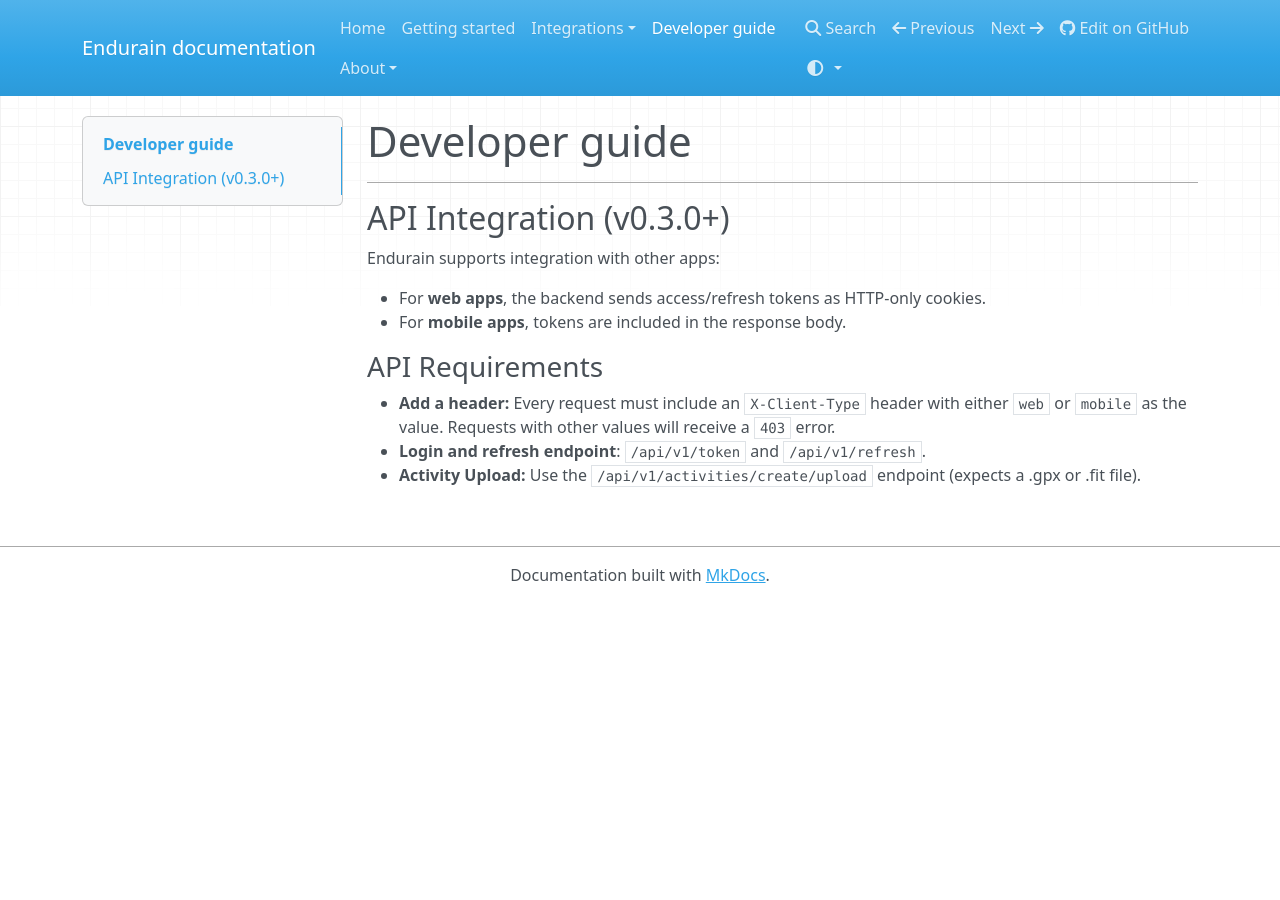
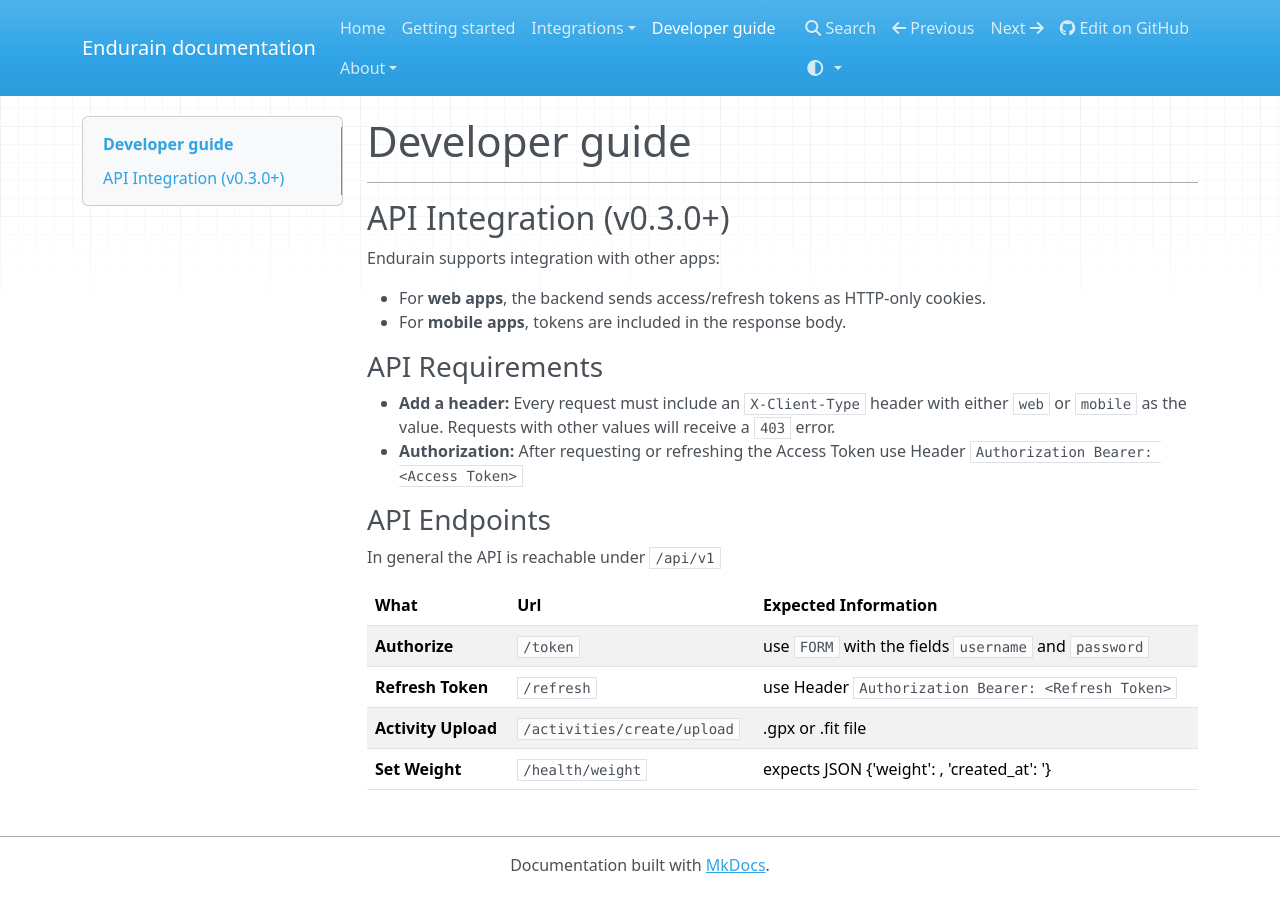
Before and after one commit to joaovitoriasilva/endurain, an MkDocs documentation site: the page built from docs/developer-guide.md, in a window 1280 px wide. Built offline with MkDocs 1.6.1, drawn with Linux system fonts in a browser that asks for light colours; nearby versions of some CDN libraries.

Commit message:
Update developer-guide.md
Some more information for API Usage

```diff
--- a/docs/developer-guide.md
+++ b/docs/developer-guide.md
@@ -12,5 +12,14 @@
 ### API Requirements
 
 - **Add a header:** Every request must include an `X-Client-Type` header with either `web` or `mobile` as the value. Requests with other values will receive a `403` error.
-- **Login and refresh endpoint**: `/api/v1/token` and `/api/v1/refresh`.
-- **Activity Upload:** Use the `/api/v1/activities/create/upload` endpoint (expects a .gpx or .fit file).
+- **Authorization:** After requesting or refreshing the Access Token use Header `Authorization Bearer: <Access Token>`
+
+### API Endpoints
+In general the API is reachable under `/api/v1`
+
+| What | Url | Expected Information |
+| ---- | --- | ---------------------|
+| **Authorize** | `/token` |  use `FORM` with the fields `username` and `password` |
+| **Refresh Token** | `/refresh` | use Header `Authorization Bearer: <Refresh Token>`  |
+| **Activity Upload** | `/activities/create/upload` | .gpx or .fit file |
+| **Set Weight** | `/health/weight` | expects JSON {'weight': <number>, 'created_at': <date:yyyy-MM-dd>'} |
```
